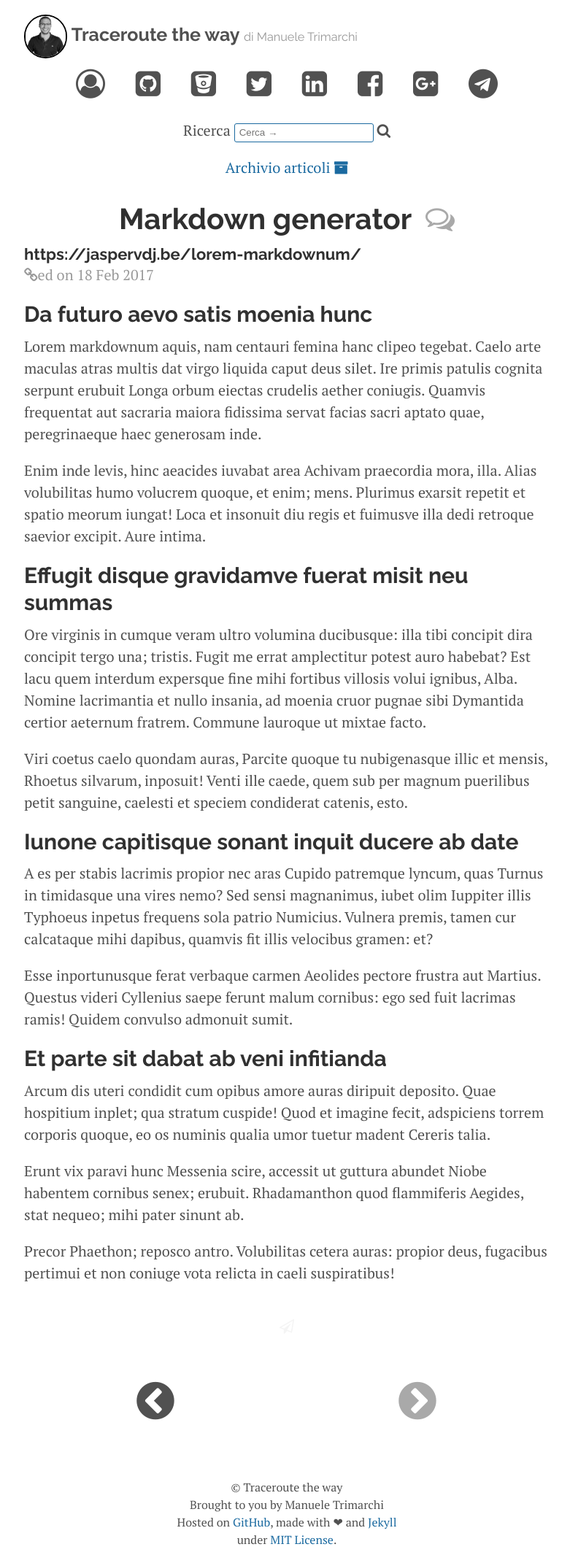
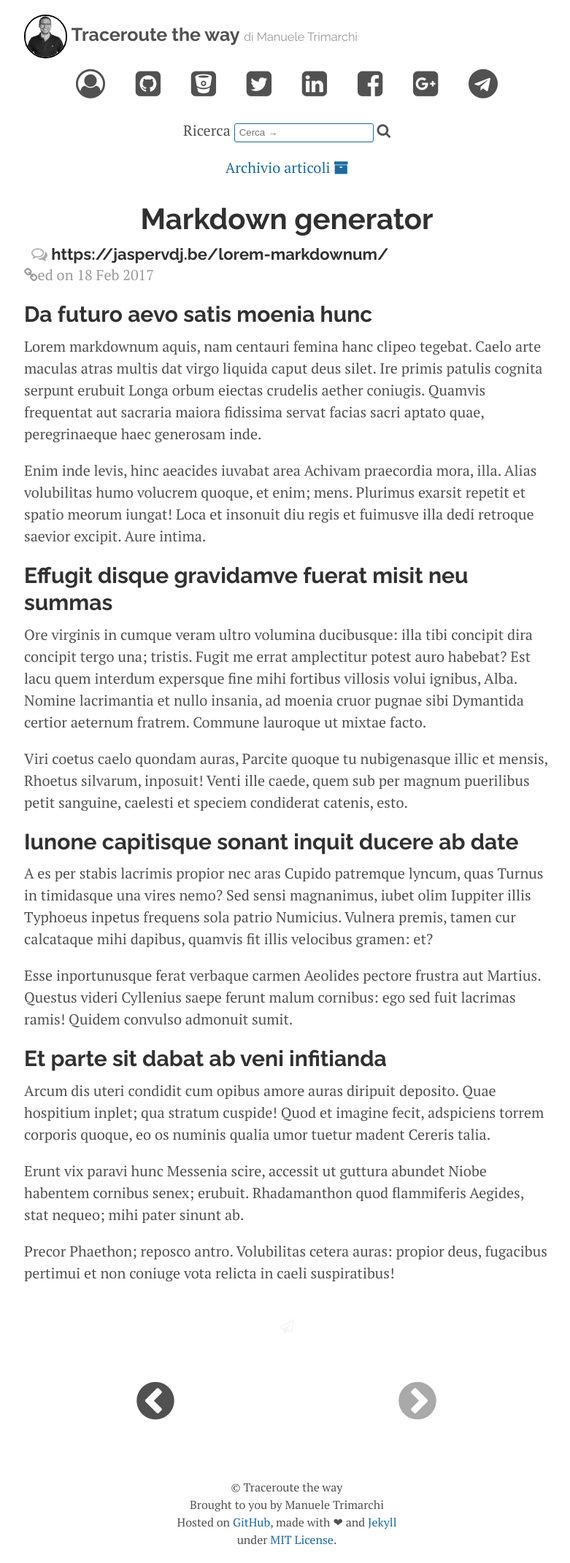
Before and after one commit to JWuCines/JWuCines.github.io, a Jekyll site: the page built from index.html, in a window 1280 px wide. Shown: the whole page at 73% size, without its empty margins (247-1028 px from the left). Built offline with Jekyll 4.4.1, drawn with Linux system fonts in a browser that asks for light colours; nearby versions of some CDN libraries; the list of posts is cut into pages by our own code; comment, search, counter and statistics services are not loaded.

Commit message:
Style fix

```diff
--- a/_layouts/link.html
+++ b/_layouts/link.html
@@ -3,8 +3,8 @@ layout: default
 ---
 
   <div class="post">
-      <h1 class="post-title text-center"><a href="{{ page.url }}" alt="{{ page.title }}">{{ page.title }}</a> <i class="fa fa-comments-o icon-commentary"></i></h1>
-      <h2 class="post-title post-title-link"><a href="{{ page.origlink }}">{{ page.origlink }}</a></h2>
+      <h1 class="post-title text-center">{{ page.title }}</h1>
+      <h2 class="post-title post-title-link"><a href="{{ page.origlink }}"><i class="fa fa-comments-o icon-commentary"></i> {{ page.origlink }}</a></h2>
       <span class="post-date"><i class="fa fa-link"></i>ed on {{ page.date | date_to_string }}</span>
       {{ content }}
   </div>
--- a/_layouts/post.html
+++ b/_layouts/post.html
@@ -3,7 +3,7 @@ layout: default
 ---
 
   <div class="post">
-      <h1 class="post-title text-center"><a href="{{ page.url }}" alt="{{ page.title }}">{{ page.title }}</a></h1>
+      <h1 class="post-title text-center">{{ page.title }}</h1>
       <span class="post-date">{{ page.date | date_to_string }}</span>
       {{ content }}
   </div>
--- a/index.html
+++ b/index.html
@@ -8,8 +8,8 @@ title: Home
     <!-- Start post -->
     <div class="post">
       {% if post.layout == "link" %}
-      <h1 class="post-title text-center"><a href="{{ post.url }}" alt="{{ post.title }}">{{ post.title }}</a> <i class="fa fa-comments-o icon-commentary"></i></h1>
-        <h2 class="post-title post-title-link"><a href="{{ post.origlink }}">{{ post.origlink }}</a></h2>
+      <h1 class="post-title text-center"><a href="{{ post.url }}" alt="{{ post.title }}">{{ post.title }}</a></h1>
+        <h2 class="post-title post-title-link"><a href="{{ post.origlink }}"><i class="fa fa-comments-o icon-commentary"></i> {{ post.origlink }}</a></h2>
           <span class="post-date"><i class="fa fa-link"></i>ed on {{ post.date | date_to_string }}</span>
       {% else %}
       <h1 class="post-title text-center"><a href="{{ post.url }}" alt="{{ post.title }}">{{ post.title }}</a></h1>
```
Also changed, not shown: _layouts/page.html (+4 -4 lines).
